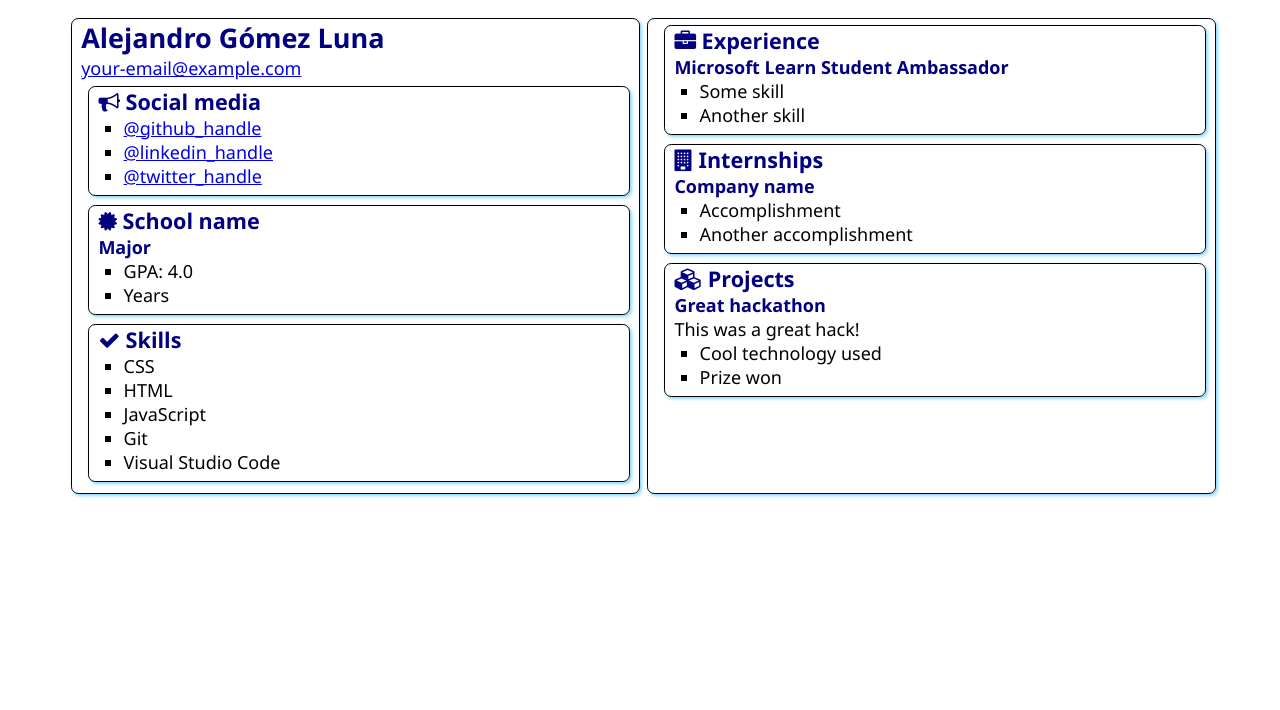
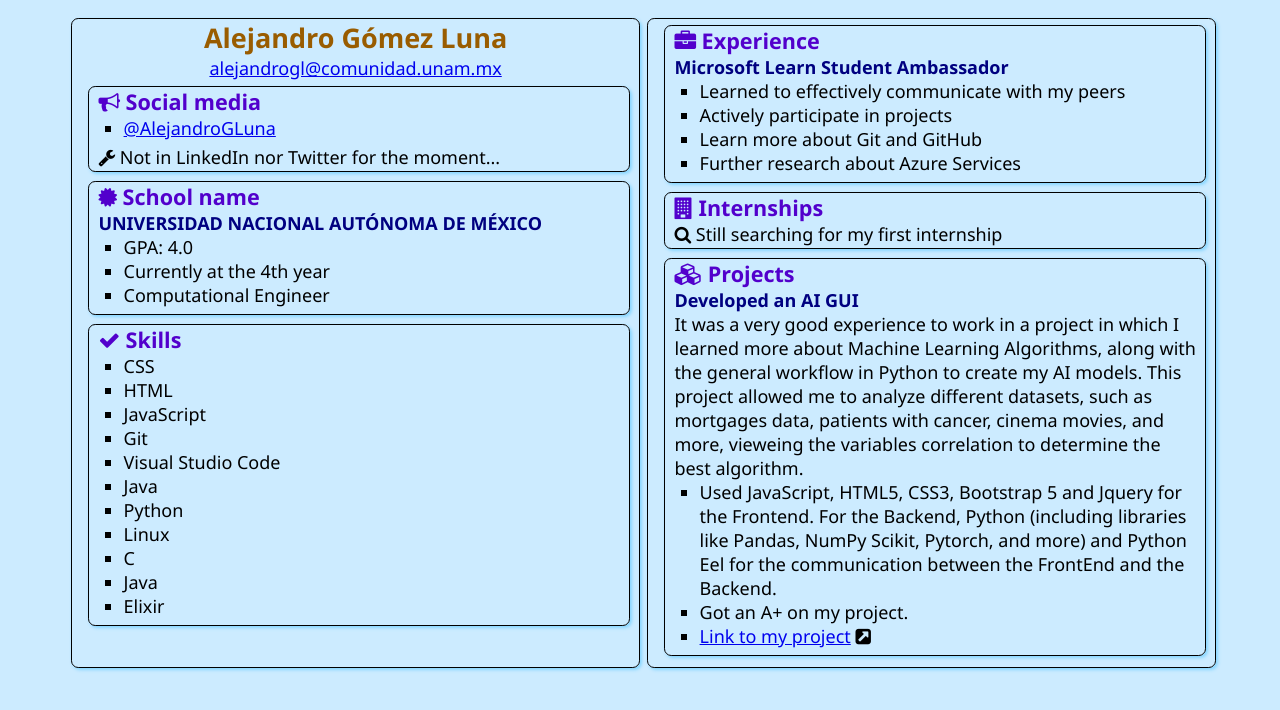
Before and after one commit to AlejandroGLuna/SATechnicalOnboarding, a plain HTML site: page src/index.html in a window 1280 px wide. Drawn offline with Linux system fonts and the light colour scheme.

Commit message:
Completed my Techical Onborading
Used all the information at the moment about my career, skills, projects, internships, experiencie and social media.

```diff
--- a/src/index.html
+++ b/src/index.html
@@ -12,19 +12,20 @@
 <body>
     <main>
         <article class="box">
-            <h1>Alejandro Gómez Luna</h1>
-            <div><a href="mailto:your.email@example.com">your-email@example.com</a></div>
-
+            <center>
+                <h1>Alejandro Gómez Luna</h1>
+                <div><a href="alejandrogl@comunidad.unam.mx">alejandrogl@comunidad.unam.mx</a></div>
+            </center>
             <section class="box">
                 <h2>
                     <i class="fa fa-bullhorn" aria-hidden="true"></i>
                     Social media
                 </h2>
                 <ul>
-                    <li><a href="https://github.com/<handle>">@github_handle</a></li>
-                    <li><a href="https://linkedin.com/in/<handle>">@linkedin_handle</a></li>
-                    <li><a href="https://twitter.com/<handle>">@twitter_handle</a></li>
+                    <li><a href="https://github.com/AlejandroGLuna">@AlejandroGLuna</a></li>
                 </ul>
+                <i class="fa fa-wrench" aria-hidden="true"></i>
+                Not in LinkedIn nor Twitter for the moment...
             </section>
 
             <section class="box">
@@ -33,10 +34,11 @@
                         <i class="fa fa-certificate" aria-hidden="true"></i>
                         School name
                     </h2>
-                    <h3>Major</h3>
+                    <h3>UNIVERSIDAD NACIONAL AUTÓNOMA DE MÉXICO</h3>
                     <ul>
                         <li>GPA: 4.0</li>
-                        <li>Years</li>
+                        <li>Currently at the 4th year</li>
+                        <li>Computational Engineer</li>
                     </ul>
                 </div>
             </section>
@@ -52,6 +54,12 @@
                     <li>JavaScript</li>
                     <li>Git</li>
                     <li>Visual Studio Code</li>
+                    <li>Java</li>
+                    <li>Python</li>
+                    <li>Linux</li>
+                    <li>C</li>
+                    <li>Java</li>
+                    <li>Elixir</li>
                 </ul>
             </section>
         </article>
@@ -63,8 +71,10 @@
                 </h2>
                 <h3>Microsoft Learn Student Ambassador</h3>
                 <ul>
-                    <li>Some skill</li>
-                    <li>Another skill</li>
+                    <li>Learned to effectively communicate with my peers</li>
+                    <li>Actively participate in projects</li>
+                    <li>Learn more about Git and GitHub</li>
+                    <li>Further research about Azure Services</li>
                 </ul>
             </section>
             <section class="box">
@@ -72,12 +82,8 @@
                     <i class="fa fa-building" aria-hidden="true"></i>
                     Internships
                 </h2>
-
-                <h3>Company name</h3>
-                <ul>
-                    <li>Accomplishment</li>
-                    <li>Another accomplishment</li>
-                </ul>
+                <i class="fa fa-search" aria-hidden="true"></i>
+                Still searching for my first internship
             </section>
             <section class="box">
                 <h2>
@@ -85,11 +91,23 @@
                     Projects
                 </h2>
 
-                <h3>Great hackathon</h3>
-                <div>This was a great hack!</div>
+                <h3>Developed an AI GUI</h3>
+                <div>It was a very good experience to work in a project in which I
+                    learned more about Machine Learning Algorithms, along with
+                    the general workflow in Python to create my AI models. This project
+                    allowed me to analyze different datasets, such as mortgages data,
+                    patients with cancer, cinema movies, and more, vieweing the variables
+                    correlation to determine the best algorithm.
+                </div>
                 <ul>
-                    <li>Cool technology used</li>
-                    <li>Prize won</li>
+                    <li>Used JavaScript, HTML5, CSS3, Bootstrap 5 and Jquery for the Frontend.
+                        For the Backend, Python (including libraries like Pandas, NumPy
+                        Scikit, Pytorch, and more) and Python Eel for the communication between
+                        the FrontEnd and the Backend.
+                    </li>
+                    <li>Got an A+ on my project.</li>
+                    <li><a href="https://github.com/AlejandroGLuna">Link to my project</a>
+                        <i class="fa fa-external-link-square" aria-hidden="true"></i></li>
                 </ul>
             </section>
         </article>
--- a/src/style.css
+++ b/src/style.css
@@ -2,7 +2,7 @@ body {
     font-family: 'Segoe UI', Tahoma, Geneva, Verdana, sans-serif;
     font-size: 18px;
     margin: 1% 5%;
-    background-color:E6F7FF;
+    background-color:rgb(204, 235, 255);
 }
 
 main {
@@ -23,13 +23,13 @@ main {
 }
 
 h1 {
-    color: navy;
+    color: rgb(153, 92, 0);
     margin: 0em;
     display: block;
 }
 
 h2 {
-    color: navy;
+    color: rgb(82, 0, 204);
     font-size: 1.2em;
     margin: 0em;
 }
```
